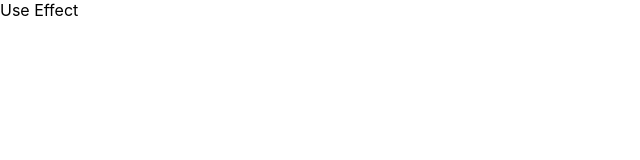
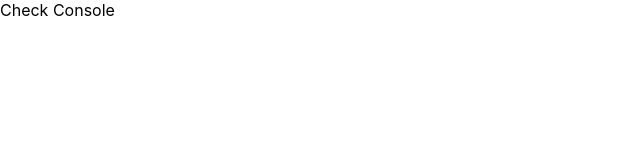
Before and after one commit to adityabhattad2021/React-Hooks-Examples, a React (Create React App) app: page /use-effect in a window 1280 px wide. Shown: the top 160 px of the page, without its empty margins (0-640 px from the left). Built offline with nearby package versions, Linux system fonts and the light colour scheme.

Commit message:
UseEffect ✅

```diff
--- a/src/hooks-examples/UseEffect.jsx
+++ b/src/hooks-examples/UseEffect.jsx
@@ -1,13 +1,11 @@
 import { useEffect } from "react";
 
+function UseEffectExample() {
+	useEffect(() => {
+		console.log("UseEffect triggered");
+	}, []);
 
-function UseEffectExample(){
-    return (
-        <div>
-            Use Effect
-        </div>
-    )
+	return <div>Check Console</div>;
 }
 
-
 export default UseEffectExample;
```
